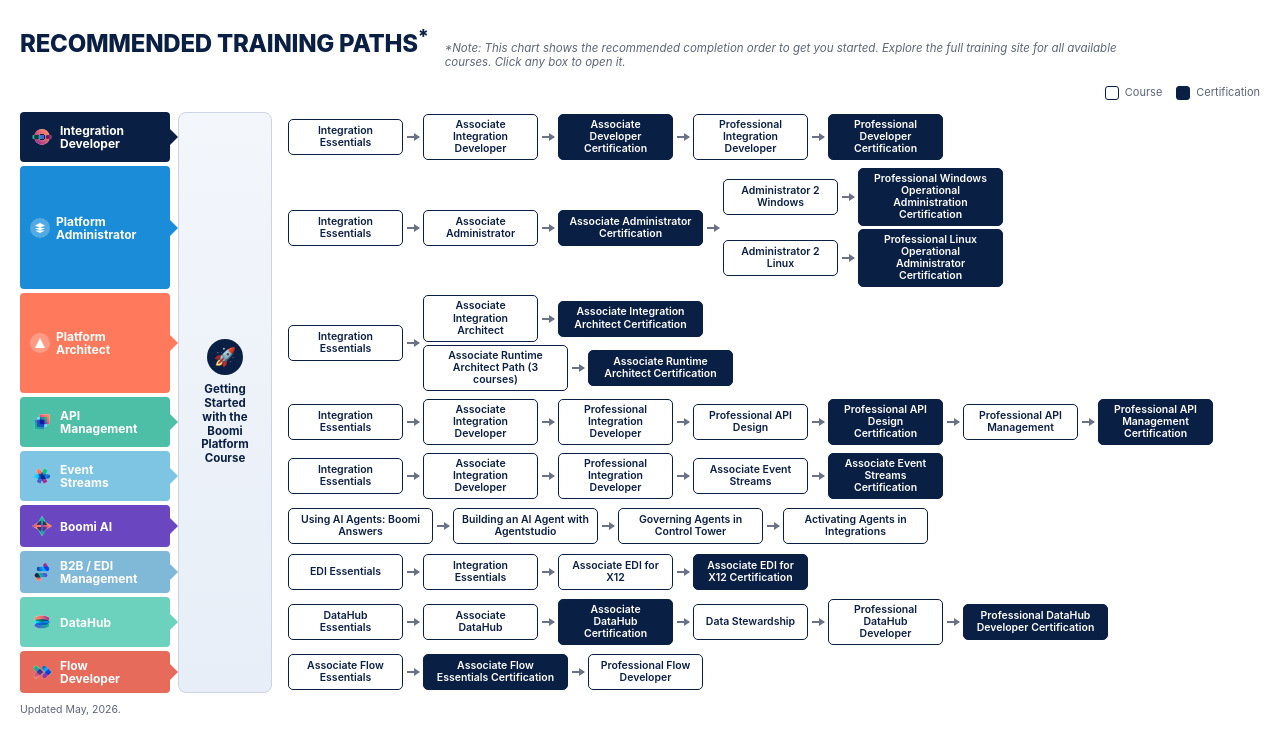
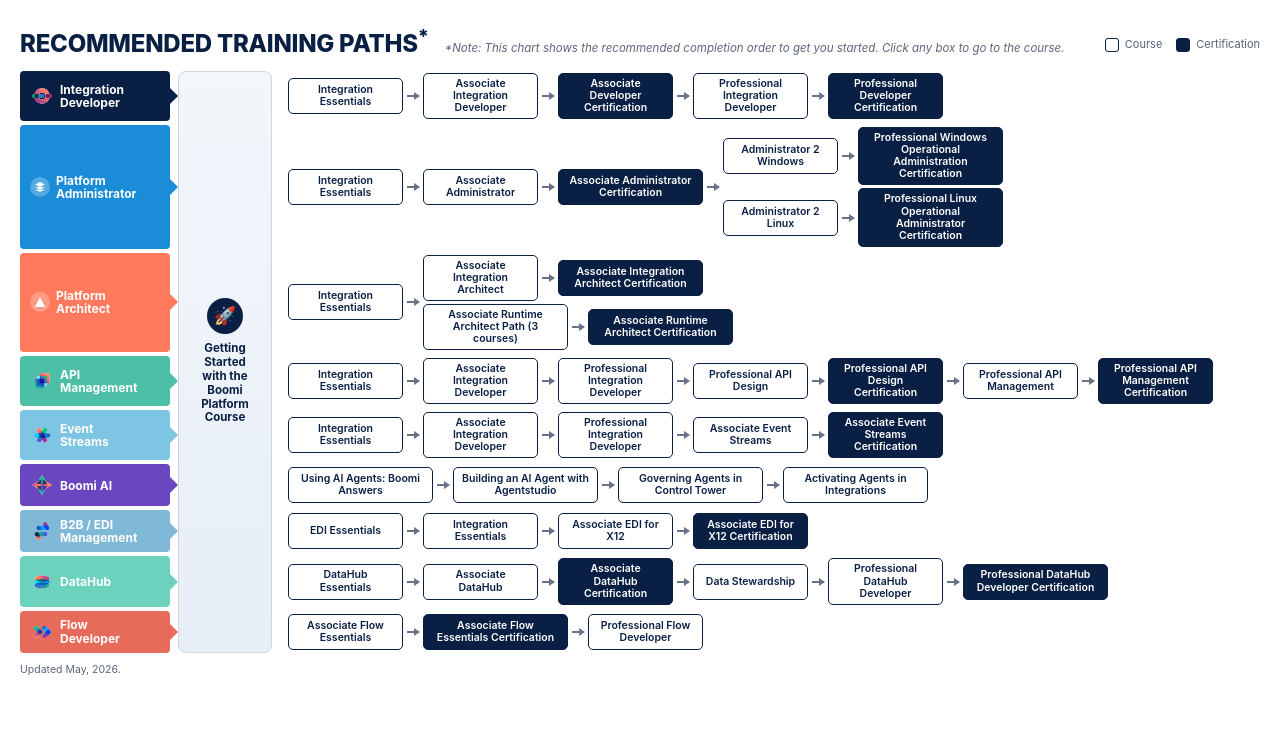
Before and after one commit to MarkDawsonBoomi/boomi-training-paths-interactive, a plain HTML site: page index.html in a window 1280 px wide. Drawn offline with Linux system fonts and the light colour scheme.

Commit message:
Update training note in index.html

```diff
--- a/index.html
+++ b/index.html
@@ -396,7 +396,7 @@
 
   <header class="bp-header">
     <h1>Recommended Training Paths<sup style="font-size:0.8em; vertical-align:super;">*</sup></h1>
-    <p>*Note: This chart shows the recommended completion order to get you started. Explore the full training site for all available courses. Click any box to open it.</p>
+    <p>*Note: This chart shows the recommended completion order to get you started. Click any box to go to the course.</p>
     <div class="bp-legend" aria-hidden="true">
       <span class="bp-legend-item"><span class="bp-legend-swatch course"></span>Course</span>
       <span class="bp-legend-item"><span class="bp-legend-swatch cert"></span>Certification</span>
```
